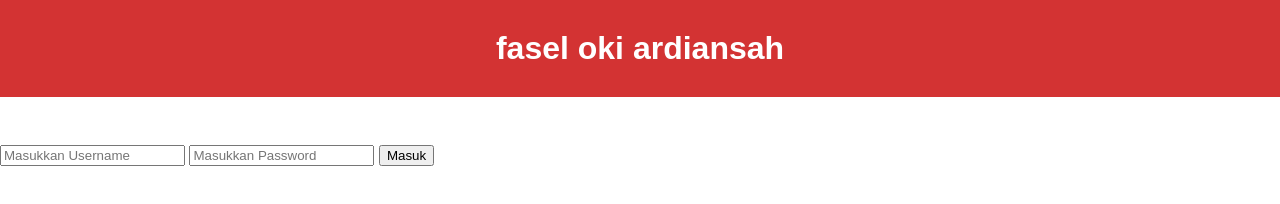
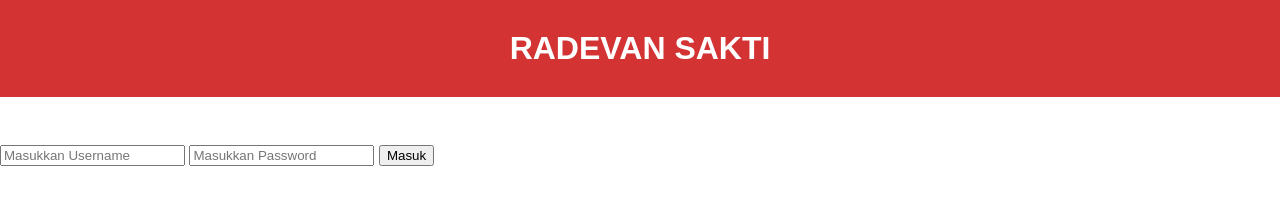
Before and after one commit to okifasel-boop/fasel-oki, a plain HTML site: page index.html in a window 1280 px wide. Both pictures are taken after a click on the button "Masuk". Drawn offline with Linux system fonts and the light colour scheme.

Commit message:
Update index.html

```diff
--- a/index.html
+++ b/index.html
@@ -11,7 +11,7 @@
             const pass = document.getElementById("password").value;
 
             // Username & password bisa diubah sesuai kebutuhan Anda
-            if (user === "oki" && pass === "123") {
+            if (user === "RADEVAN SAKTI" && pass === "meiayam") {
                 window.location.href = "dashboard.html";
             } else {
                 alert("❌ maaf password /username coba lagi .");
@@ -21,7 +21,7 @@
 </head>
 <body>
     <header>
-        <h1>fasel oki ardiansah </h1>
+        <h1>RADEVAN SAKTI</h1>
     </header>
 
     <div class="login-box">
```
